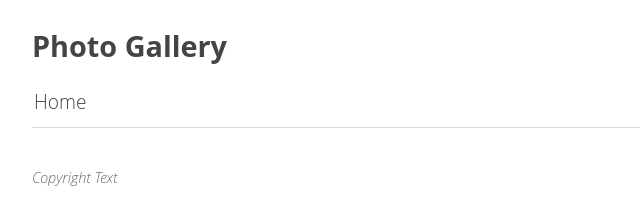
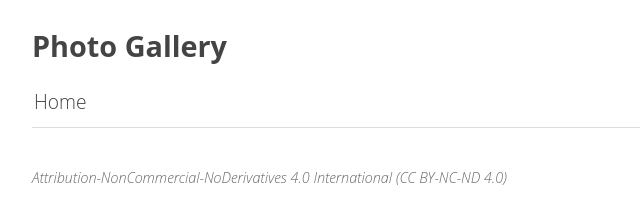
Before and after one commit to Xuaps/photos, a plain HTML site: page index.html in a window 1280 px wide. Shown: the whole page, without its empty margins (0-640 px from the left). Drawn offline with Linux system fonts and the light colour scheme.

Commit message:
Deploying to gh-pages from  @ bb93419889f30d19f187b6c619682b129e9ae16c 🚀

```diff
--- a/index.html
+++ b/index.html
@@ -56,7 +56,7 @@
         Optional footer
       -->
       <footer>
-        <p>Copyright Text</p>
+        <p>Attribution-NonCommercial-NoDerivatives 4.0 International (CC BY-NC-ND 4.0)</p>
       </footer>
 
     </div>
```
